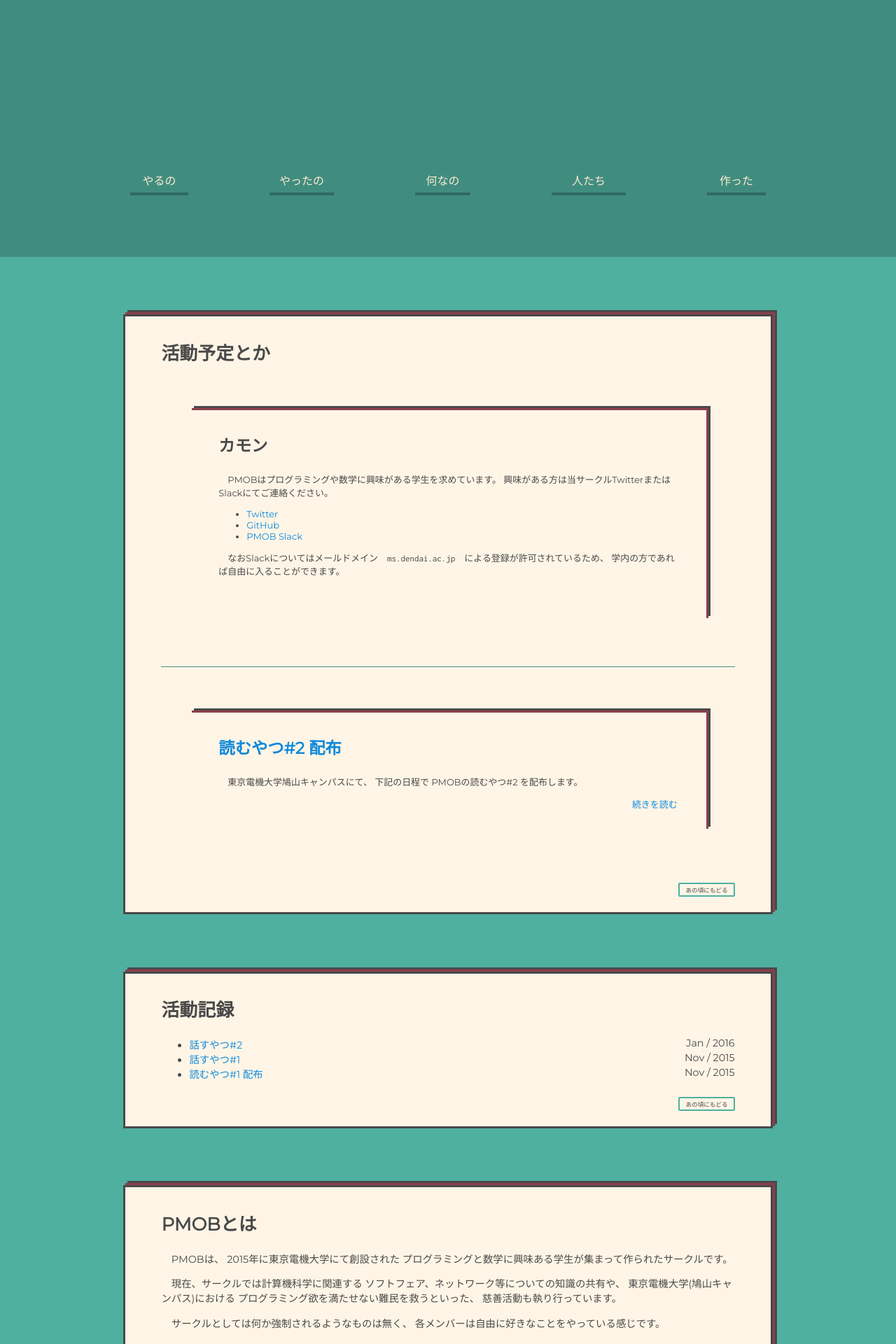
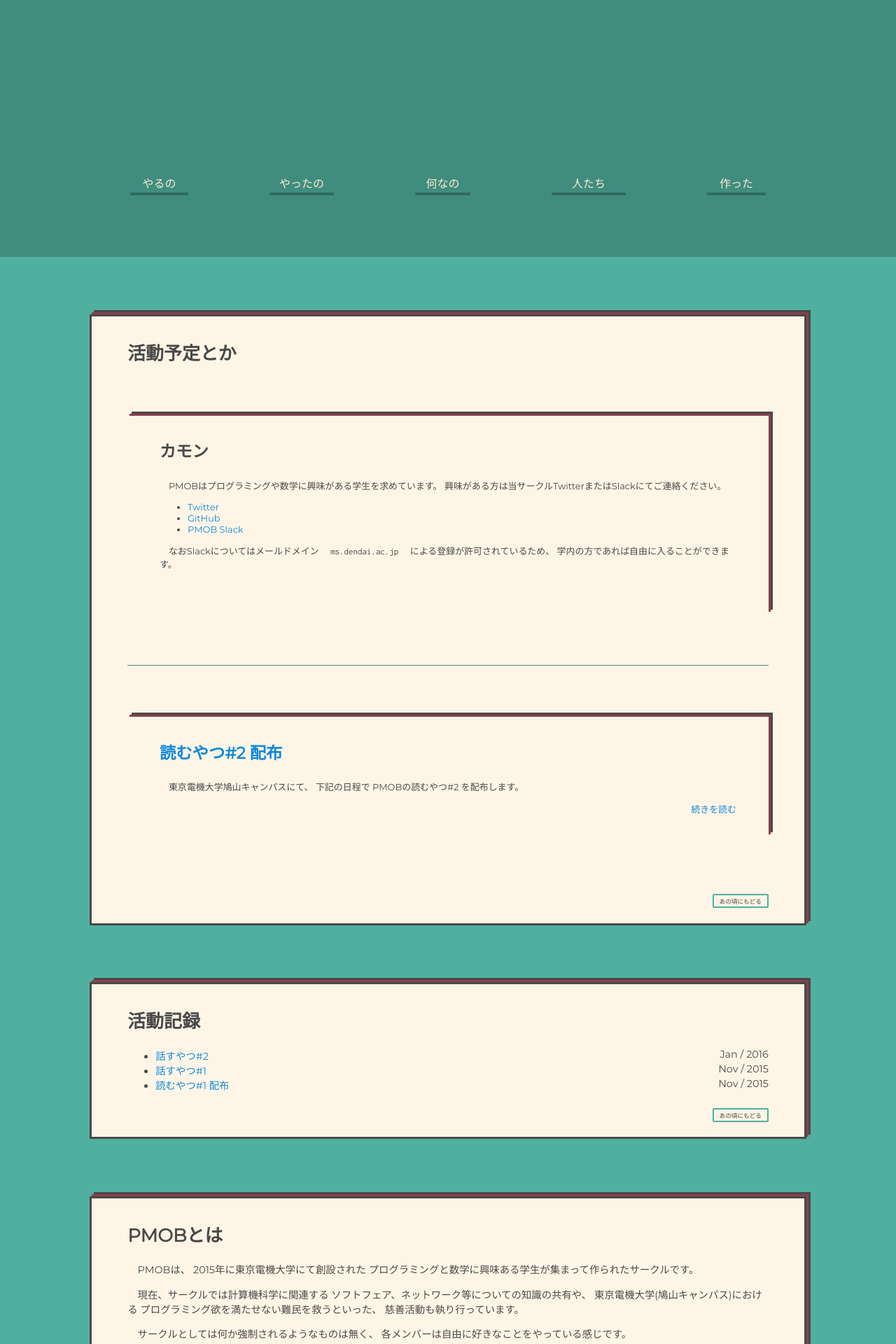
Before and after one commit to falcao0168/PMOB.github.io, a Jekyll site: the page built from index.html, in a window 1280 px wide. Shown: the part 533-2453 px from the top of the page at 70% size. Built offline with Jekyll 4.4.1, drawn with Linux system fonts in a browser that asks for light colours; the list of posts is cut into pages by our own code.

Commit message:
天啓があったので全部border-boxにしました

```diff
--- a/assets/css/common.scss
+++ b/assets/css/common.scss
@@ -8,29 +8,29 @@
 
 
 /*** root element ***/
+*{ @include prefix(box-sizing, border-box); }
 html{ height: 100%; margin: 0; }
 
 
 /*** sections ***/
 body{
-	/* 概形 */
+	/* layout */
 	@include width-limit;
 	height: 100%;
 
-	/* デザイン */
+	/* design */
 	background-color: $wall-color;
 	font-family: $base-font;
 	color: $base-color;
 }
 section{
-	/* 概形 */
-	width: 80%;
+	/* layout */
 	margin: 8% auto;
 	padding: 1% 5%;
 	@include vprefix(padding-bottom, calc(1% + 40px));
 	font-size: 0.9em;
 
-	/* デザイン */
+	/* design */
 	border: 3px solid $base-color;
 	background-color: $bg-color;
 	font-family: $base-font;
@@ -55,7 +55,6 @@
 
 /* edge sections */
 header{
-	@include prefix(box-sizing, border-box);
 	@include fullscreen;
 	background: $darker-wall-color;
 	h1{
@@ -66,11 +65,13 @@
 		color: $darker-bg-color;
 	}
 	ul{
-		@include prefix(box-sizing, inherit);
 		width: 100%;
 		display: flex;
 		justify-content: space-around;
 		list-style: none;
+	}
+	li{
+		flex: 1 0 0px;
 	}
 }
 footer{
--- a/assets/css/index.scss
+++ b/assets/css/index.scss
@@ -19,8 +19,7 @@
 	background: $darker-wall-color;
 }
 header{
-	/* 概形 */
-	@include prefix(box-sizing, border-box);
+	/* layout */
 	position: absolute;
 	top: 0;
 	left: 0;
@@ -28,18 +27,18 @@
 	height: 100%;
 	margin: 0;
 
-	/* デザイン */
+	/* design */
 	color: $darker-bg-color;
 
 	/* children */
 	h1{
-		/* 概形 */
+		/* layout */
 		position: absolute;
 		top: 30%;
 		@include width-limit;
 		font-size: 10em;
 
-		/* デザイン */
+		/* design */
 		text-align: center;
 		text-shadow: // 影つける
 		3px -3px $emph-color, // 影（インパクト：赤）
@@ -52,43 +51,47 @@
 	}
 
 	ul{
-		/* 概形 */
+		/* layout */
 		position: absolute;
 		bottom: 8%;
-		height: 60px;
+		height: 40px;
 		width: 100%;
 		padding: 0 10%;
 
-		/* デザイン */
+		/* design */
 		list-style-type: none;
 	}
 
 	li{
-		/* 概形 */
+		/* layout */
 		font-size: 1em;
-		height: 60px;
+		height: 40px;
 
-		/* デザイン */
+		/* design */
 		overflow: hidden;
 	}
 
 	p{
-		/* デザイン */
+		/* layout */
+		height: 40px;
+		padding: 10px;
+		margin: 0;
+
+		/* design */
 		color: $darker-bg-color;
 		text-indent: 0;
 		text-align: center;
-		padding: 10px;
 
 		/* pseudo class */
 		&:nth-child(even) {
-			/* 概形 */
+			/* layout */
 			position: relative;
-			top: -20px;
+			top: -4px;
 			right: 0;
 
-			/* デザイン */
+			/* design */
 			background-color: $more-darker-wall-color;
-			border-bottom: 5px solid $emph-color;
+			border-bottom: 4px solid $emph-color;
 		}
 	}
 	a{
@@ -100,13 +103,13 @@
 }
 
 a.ghost{
-	/* 概形 */
+	/* layout */
 	float: right;
 	font-size: 0.6em;
 	margin: 1% 0;
 	padding: 2px 8px;
 
-	/* デザイン */
+	/* design */
 	color: $base-color;
 	text-decoration: none;
 	border: 2px solid $wall-color;
--- a/assets/js/index.js
+++ b/assets/js/index.js
@@ -11,11 +11,11 @@
 	$("header > ul > a > li").on({
 		"mouseenter": function(evnt){
 			$target = $( $(this).children("p")[1] );
-			$target.animate({top: "-60px"}, 200);
+			$target.animate({top: "-40px"}, 200);
 		},
 		"mouseleave": function(evnt){
 			$target = $( $(this).children("p")[1] );
-			$target.animate({top: "-20px"}, 200);
+			$target.animate({top: "-4px"}, 200);
 		}
 	});
 
```
